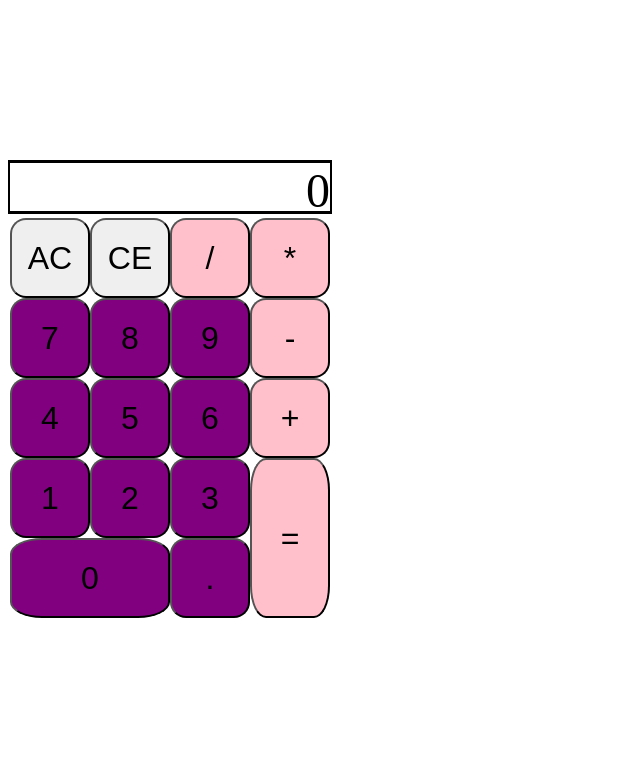
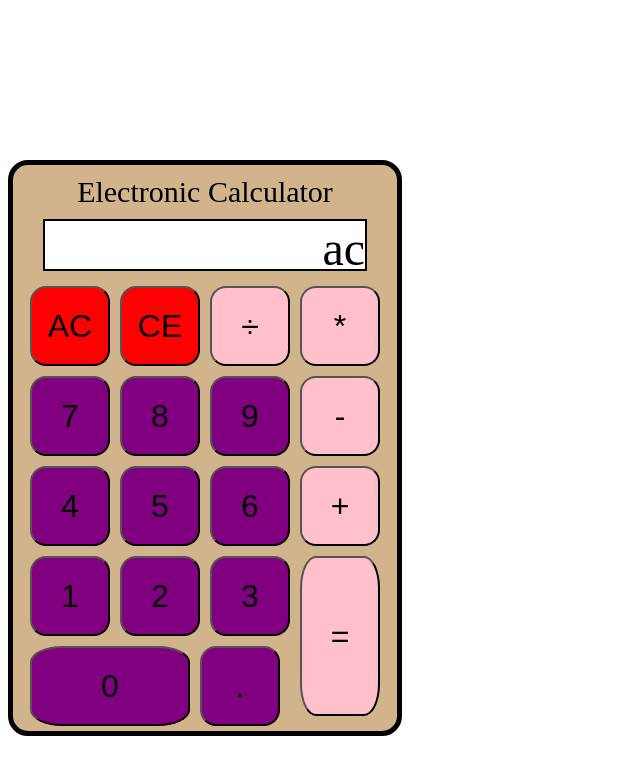
Before and after one commit to AnnMarieTorres/FccCalculator, a plain HTML site: page index.html in a window 1280 px wide. Both pictures are taken after a click on the button "AC". Shown: the whole page, without its empty margins (0-640 px from the left). Drawn offline with nearby package versions, Linux system fonts and the light colour scheme.

Commit message:
basic design complete

```diff
--- a/index.html
+++ b/index.html
@@ -6,40 +6,44 @@
 </head>
 <body>
 <div id="calc">
-	<div id="screen">0<div>
+<div id="title">Electronic Calculator</div>
+	<div id="screen">0</div>
 	<div class="keypad">
 		<div class="row1">
-			<button class="clear" onclick="acClick()">AC</button>
-			<button class="clear" onclick="ceClick()">CE</button>
-			<button class="func" onclick="divClick()">/</button>
-			<button class="func" onclick="multClick()">*</button>
+			<button class="clear" value="ac">AC</button>
+			<button class="clear" value="ce">CE</button>
+			<button class="func" value="/">&divide</button>
+			<button class="func" value="*">*</button>
 		</div>
 		<div class="row2">
-			<button class="number" onclick="sevenClick()">7</button>
-			<button class="number" onclick="eightClick()">8</button>
-			<button class="number" onclick="nineClick()">9</button>
-			<button class="func" onclick="minusClick()">-</button>
+			<button class="number" value="7">7</button>
+			<button class="number" value="8">8</button>
+			<button class="number" value="9">9</button>
+			<button class="func" value="-">-</button>
 		</div>
 		<div class="row3">
-			<button class="number" onclick="fourClick()">4</button>
-			<button class="number" onclick="fiveClick()">5</button>
-			<button class="number" onclick="sixClick()">6</button>
-			<button class="func" onclick="plusClick()">+</button>
+			<button class="number" value="4">4</button>
+			<button class="number" value="5">5</button>
+			<button class="number" value="6">6</button>
+			<button class="func" value="+">+</button>
 		</div>
 		<div class="row4">
-			<button class="number" onclick="oneClick()">1</button>
-			<button class="number" onclick="twoClick()">2</button>
-			<button class="number" onclick="threeClick()">3</button>
-			<button class="func" id="equal" onclick="equalClick()">=</button>
+			<button class="number" value="1">1</button>
+			<button class="number" value="2">2</button>
+			<button class="number" value="3">3</button>
+			<button class="func" id="equal" value="=">=</button>
 		</div>
 		<div class="row5">
-			<button class="number" id="zero" onclick="zeroClick()">0</button>
-			<button class="number" onclick="decimalClick()">.</button>
+			<button class="number" id="zero" value="0">0</button>
+			<button class="number" value=".">.</button>
 
 		</div>
 	</div> <!--end keypad-->
 
 </div><!--end calc-->
+<!-- SCRIPT FILES -->
+<script src="https://ajax.googleapis.com/ajax/libs/jquery/3.1.1/jquery.min.js"></script>
 <script type="text/javascript" src="script.js"></script>
+<!-- END SCRIPT FILES -->
 </body>
 </html>
--- a/script.js
+++ b/script.js
@@ -1,75 +1,85 @@
+
+
 var total=0;
-var str;
-function acClick(){
-	total = 0;
-	document.getElementById("screen").value=0;
-	window.alert("ac");
-}
-function ceClick(){
-	//remove last option
-	window.alert("ce");
-}
-function divClick(){
-	//divide
-	window.alert("divide");
-}
-function multClick(){
-	//multiply
-	window.alert("multiply");
-}
-function minusClick(){
-	//minus
-	window.alert("minus");
-}
-function plusClick(){
-	//plus
-	window.alert("plus");
-}
-function equalClick(){
-	//equal
-	window.alert("equal");
-}
-function decimalClick(){
-	//.
-	window.alert("decimal");
-}
-function nineClick(){
-	//9
-	window.alert("9");
-}
-function eightClick(){
-	//8
-	window.alert("8");
-}
-function sevenClick(){
-	//7
-	window.alert("7");
-}
-function sixClick(){
-	//6
-	window.alert("6");
-}
-function fiveClick(){
-	//5
-	window.alert("5");
-}
-function fourClick(){
-	//4
-	window.alert("4");
-}
-function threeClick(){
-	//3
-	window.alert("3");
-}
-function twoClick(){
-	//2
-	window.alert("2");
-}
-function oneClick(){
-	//1
-	window.alert("1");
-}
-function zeroClick(){
-	//0
-	window.alert("0");
-}
+
+var entry="";
+$(document).ready(function(){
+	$('button').click(function(){
+		entry = $(this).attr("value");
+		console.log('entry:'+entry);
+		$('#screen').html(entry);
+	});
+});
+// function acClick(){
+// 	total = 0;
+// 	document.getElementById("screen").value=0;
+// 	//window.alert("ac");
+// }
+// function ceClick(){
+// 	//remove last option
+// 	//window.alert("ce");
+// }
+// function divClick(){
+// 	//divide
+// 	//window.alert("divide");
+// }
+// function multClick(){
+// 	//multiply
+// 	//window.alert("multiply");
+// }
+// function minusClick(){
+// 	//minus
+// 	//window.alert("minus");
+// }
+// function plusClick(){
+// 	//plus
+// 	//window.alert("plus");
+// }
+// function equalClick(){
+// 	//equal
+// 	//window.alert("equal");
+// }
+// function decimalClick(){
+// 	//.
+// 	//window.alert("decimal");
+// }
+// function nineClick(){
+// 	//9
+// 	//window.alert("9");
+// }
+// function eightClick(){
+// 	//8
+// 	//window.alert("8");
+// }
+// function sevenClick(){
+// 	//7
+// 	//window.alert("7");
+// }
+// function sixClick(){
+// 	//6
+// 	//window.alert("6");
+// }
+// function fiveClick(){
+// 	//5
+// 	//window.alert("5");
+// }
+// function fourClick(){
+// 	//4
+// 	//window.alert("4");
+// }
+// function threeClick(){
+// 	//3
+// 	//window.alert("3");
+// }
+// function twoClick(){
+// 	//2
+// 	//window.alert("2");
+// }
+// function oneClick(){
+// 	//1
+// 	//window.alert("1");
+// }
+// function zeroClick(){
+// 	//0
+// 	//window.alert("0");
+// }
--- a/style.css
+++ b/style.css
@@ -1,22 +1,34 @@
 #calc{
 	display: flex;
+	flex-direction: column;
 	align-items: center;
 	justify-content: center;
 	align-content: center;
-	margin: 10rem 0 0 0;
-	width: 20rem;
+	margin-top: 10rem;
+	width: 24rem;
 	height: auto;
-	border:2px solid black;
+	border: 5px solid black;
+	border-radius: 20px;
+	background-color: tan;
+	}
+#title{
+	font-size: 30px;
+	margin-top: 10px;
+}
 
 
 
-}
 #screen{
+	display: flex;
+	flex-direction: column;
 	width:20rem;
 	height: 3rem;
 	font-size: 3rem;
 	border: 1px solid black;
 	text-align: right;
+	border:2px solid black;
+	margin: 10px 10px 10px 10px;
+	background-color: white;
 
 }
 .func{
@@ -25,11 +37,15 @@
 .number{
 	background-color: purple;
 }
+.clear{
+	background-color: red;
+}
 .keypad button{
 	width: 5rem;
 	height: 5rem;
 	font-size: 2rem;
 	border-radius: 20%;
+	margin: 5px 5px 5px 5px;
 
 }
 #zero{
```
